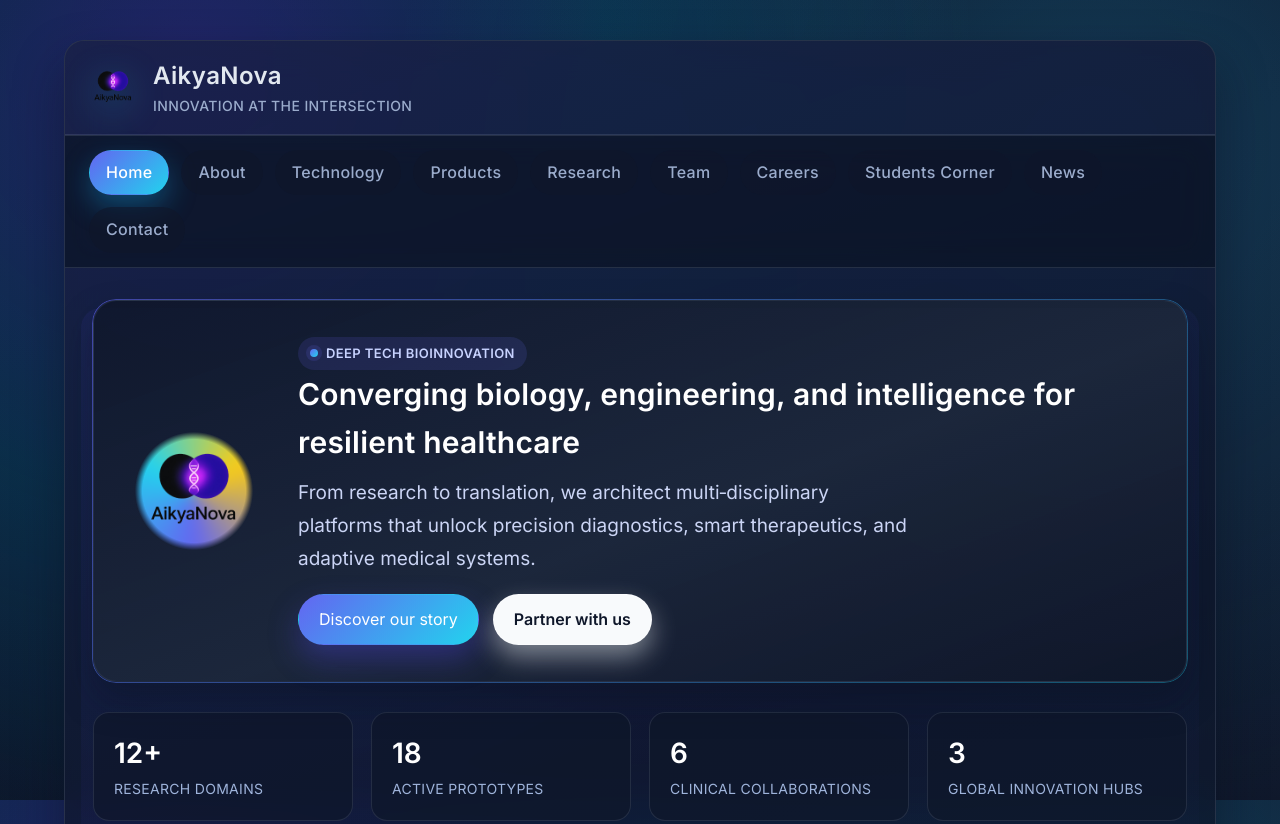
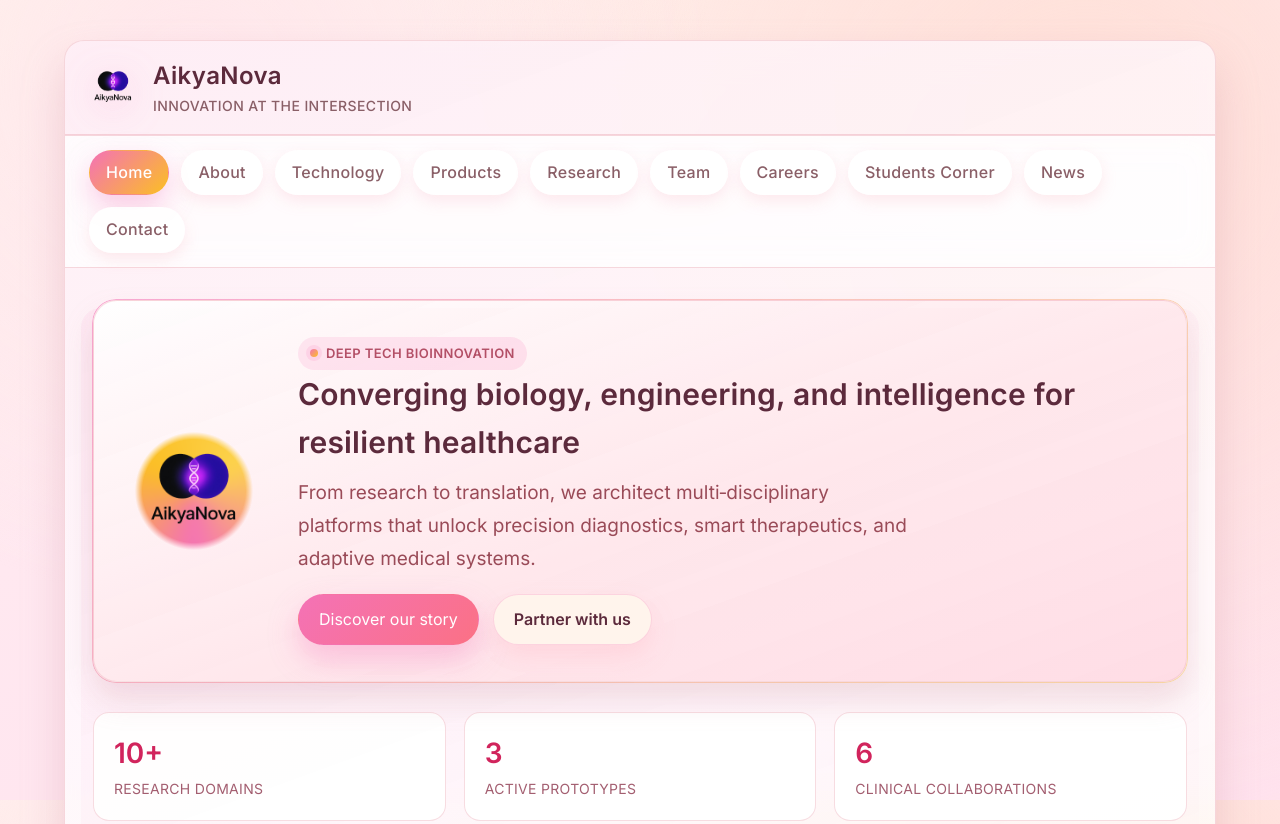
Before and after one commit to ashwindesai94/aikyanova, a plain HTML site: page index.html in a window 1280 px wide. Shown: the top 824 px of the page. Drawn offline with Linux system fonts and the light colour scheme.

Commit message:
color update

```diff
--- a/index.html
+++ b/index.html
@@ -49,10 +49,9 @@
 </section>
 
 <div class="stats">
-<div class="stat"><strong>12+</strong><span>Research domains</span></div>
-<div class="stat"><strong>18</strong><span>Active prototypes</span></div>
+<div class="stat"><strong>10+</strong><span>Research domains</span></div>
+<div class="stat"><strong>3</strong><span>Active prototypes</span></div>
 <div class="stat"><strong>6</strong><span>Clinical collaborations</span></div>
-<div class="stat"><strong>3</strong><span>Global innovation hubs</span></div>
 </div>
 
 <h2>Where convergence becomes impact</h2>
--- a/styles.css
+++ b/styles.css
@@ -1,67 +1,67 @@
 @import url('https://fonts.googleapis.com/css2?family=Inter:wght@400;500;600;700&display=swap');
 
 :root{
-  /* Aurora-inspired professional palette */
-  --bg:#040b1a;                  /* page background */
-  --bg-gradient:radial-gradient(circle at 15% 10%, rgba(79,70,229,.36) 0%, rgba(14,165,233,.18) 32%, transparent 60%),
-                   radial-gradient(circle at 85% 18%, rgba(56,189,248,.22) 0%, transparent 55%),
-                   linear-gradient(160deg, #070f1f 0%, #0b1528 45%, #0f172a 100%);
-  --card:rgba(15,23,42,.82);      /* frosted surface */
-  --card-strong:rgba(30,41,59,.88);
-  --text:#e2e8f0;                 /* primary text */
-  --muted:#9baccc;                /* secondary text */
-  --border:rgba(148,163,184,.18); /* subtle border */
-  --link:#38bdf8;                 /* accent link */
-  --brand:#6366f1;                /* indigo */
-  --brand-2:#22d3ee;              /* bright cyan */
-  --accent:#facc15;               /* golden accent */
-  --shadow:0 24px 50px rgba(8,14,29,.45);
-  --shadow-soft:0 18px 35px rgba(8,14,29,.35);
+  /* Cream + blush palette */
+  --bg:#fff8f1;                  /* page background */
+  --bg-gradient:radial-gradient(circle at 15% 10%, rgba(255,228,236,.8) 0%, transparent 40%),
+                   radial-gradient(circle at 85% 18%, rgba(255,222,212,.9) 0%, transparent 55%),
+                   linear-gradient(160deg, #fff5eb 0%, #ffe8f0 45%, #ffe2ee 100%);
+  --card:rgba(255,255,255,.82);      /* frosted surface */
+  --card-strong:rgba(255,255,255,.92);
+  --text:#5c2a3c;                 /* primary text */
+  --muted:#8a5f67;                /* secondary text */
+  --border:rgba(235,168,179,.45); /* subtle border */
+  --link:#d55672;                 /* accent link */
+  --brand:#f472b6;                /* blush */
+  --brand-2:#fbbf24;              /* warm gold */
+  --accent:#fcd34d;               /* golden accent */
+  --shadow:0 24px 40px rgba(210,150,162,.35);
+  --shadow-soft:0 18px 30px rgba(210,150,162,.28);
 }
 *{box-sizing:border-box}
 html,body{height:100%}
 body{margin:0;font-family:"Inter",-apple-system,BlinkMacSystemFont,"Segoe UI",Roboto,Helvetica,Arial,sans-serif;background:var(--bg);background-image:var(--bg-gradient);color:var(--text);line-height:1.6}
 .container{width:min(1200px,100%);margin:40px auto;padding:0 24px;min-height:calc(100vh - 80px);display:flex;flex-direction:column;align-items:stretch}
-.box{position:relative;flex:1;display:flex;flex-direction:column;background:var(--card);border:1px solid var(--border);border-radius:20px;box-shadow:var(--shadow);overflow:hidden;backdrop-filter:saturate(140%) blur(18px)}
-.box::before{content:"";position:absolute;inset:0;background:linear-gradient(160deg, rgba(99,102,241,.18) 0%, transparent 40%, rgba(34,211,238,.12) 100%);opacity:.65;pointer-events:none}
+.box{position:relative;flex:1;display:flex;flex-direction:column;background:var(--card);border:1px solid var(--border);border-radius:20px;box-shadow:var(--shadow);overflow:hidden;backdrop-filter:saturate(180%) blur(18px)}
+.box::before{content:"";position:absolute;inset:0;background:linear-gradient(160deg, rgba(244,114,182,.15) 0%, transparent 40%, rgba(251,191,36,.14) 100%);opacity:.65;pointer-events:none}
 .header,.footer{position:relative;padding:16px 24px;border-bottom:1px solid var(--border)}
 .footer{border-top:1px solid var(--border);border-bottom:none;color:var(--muted);font-size:13px;display:flex;justify-content:center;align-items:center;flex-wrap:wrap;gap:12px;text-align:center;padding:18px 24px}
 .footer-copy{white-space:nowrap}
 .brand{display:flex;align-items:center;gap:16px}
-.brand img{width:48px;height:48px;filter:drop-shadow(0 10px 18px rgba(34,211,238,.28))}
+.brand img{width:48px;height:48px;filter:drop-shadow(0 10px 18px rgba(244,114,182,.28))}
 .brand h1{font-size:24px;margin:0;font-weight:600;letter-spacing:.4px}
 .tag{color:var(--muted);font-size:14px;font-weight:500;letter-spacing:.4px;text-transform:uppercase}
 
 /* Top nav */
-nav{position:relative;display:flex;flex-wrap:wrap;gap:12px;padding:14px 24px;border-top:1px solid var(--border);border-bottom:1px solid var(--border);background:rgba(10,20,38,.65);backdrop-filter:blur(16px)}
-nav a{padding:9px 16px;border:1px solid transparent;border-radius:999px;text-decoration:none;color:var(--muted);background:rgba(15,23,42,.6);transition:.25s ease;font-weight:500;letter-spacing:.3px}
-nav a:hover{color:#fff;border-color:rgba(99,102,241,.6);box-shadow:0 10px 20px rgba(15,23,42,.5);transform:translateY(-2px)}
-nav a.active{color:#fff;background:linear-gradient(135deg, var(--brand), var(--brand-2));border-color:transparent;box-shadow:0 12px 28px rgba(14,165,233,.35)}
+nav{position:relative;display:flex;flex-wrap:wrap;gap:12px;padding:14px 24px;border-top:1px solid var(--border);border-bottom:1px solid var(--border);background:rgba(255,255,255,.7);backdrop-filter:blur(16px)}
+nav a{padding:9px 16px;border:1px solid transparent;border-radius:999px;text-decoration:none;color:var(--muted);background:rgba(255,255,255,.9);transition:.25s ease;font-weight:500;letter-spacing:.3px;box-shadow:0 6px 16px rgba(244,148,166,.2)}
+nav a:hover{color:var(--text);border-color:rgba(244,114,182,.4);box-shadow:0 10px 22px rgba(244,148,166,.35);transform:translateY(-2px)}
+nav a.active{color:#fff;background:linear-gradient(135deg, var(--brand), var(--brand-2));border-color:transparent;box-shadow:0 12px 28px rgba(244,114,182,.35)}
 
 .main{position:relative;flex:1 1 auto;padding:32px 28px 36px;z-index:1}
-.main::before{content:"";position:absolute;inset:40px 16px 0;border-radius:20px;background:linear-gradient(160deg, rgba(79,70,229,.15) 0%, transparent 55%, rgba(250,204,21,.08) 100%);opacity:.6;pointer-events:none;z-index:-1}
+.main::before{content:"";position:absolute;inset:40px 16px 0;border-radius:20px;background:linear-gradient(160deg, rgba(244,114,182,.12) 0%, transparent 55%, rgba(251,191,36,.12) 100%);opacity:.6;pointer-events:none;z-index:-1}
 h2{font-size:26px;margin:18px 0 10px;font-weight:600;letter-spacing:.2px}
 h3{font-size:20px;margin:16px 0 6px;font-weight:600}
 p{color:var(--muted);line-height:1.75;font-size:16px}
 a{color:var(--link)}
-.lead{font-size:19px;color:#cbd5f5;max-width:620px}
+.lead{font-size:19px;color:#9a4b58;max-width:620px}
 .main ul{margin:0 0 22px 22px;padding:0 0 0 12px;color:var(--muted);font-size:16px;line-height:1.7}
 .main ul li{margin-bottom:10px}
 
 /* Hero (home) */
-.hero{position:relative;display:grid;grid-template-columns:140px 1fr;gap:28px;align-items:center;padding:36px;border:1px solid rgba(148,163,184,.12);border-radius:24px;background:linear-gradient(160deg, rgba(15,23,42,.9) 0%, rgba(30,41,59,.82) 55%, rgba(15,23,42,.95) 100%);
+.hero{position:relative;display:grid;grid-template-columns:140px 1fr;gap:28px;align-items:center;padding:36px;border:1px solid rgba(235,168,179,.35);border-radius:24px;background:linear-gradient(160deg, rgba(255,255,255,.95) 0%, rgba(255,230,235,.9) 55%, rgba(255,219,228,.95) 100%);
  box-shadow:var(--shadow-soft)}
-.hero::after{content:"";position:absolute;inset:-2px;border-radius:inherit;padding:1px;background:linear-gradient(135deg, rgba(99,102,241,.8), rgba(34,211,238,.5));-webkit-mask:linear-gradient(#000,#000) content-box,linear-gradient(#000,#000);-webkit-mask-composite:xor;mask-composite:exclude;opacity:.7}
+.hero::after{content:"";position:absolute;inset:-2px;border-radius:inherit;padding:1px;background:linear-gradient(135deg, rgba(244,114,182,.8), rgba(251,191,36,.5));-webkit-mask:linear-gradient(#000,#000) content-box,linear-gradient(#000,#000);-webkit-mask-composite:xor;mask-composite:exclude;opacity:.7}
 .hero .logo-wrap{position:relative;width:128px;height:128px;display:grid;place-items:center}
 /* animated halo behind PNG */
 .hero .logo-wrap::before{content:"";position:absolute;inset:-12px;-webkit-mask:radial-gradient(circle at center, #000 48%, transparent 55%);mask:radial-gradient(circle at center, #000 48%, transparent 55%);background:conic-gradient(from 0deg, var(--brand), var(--brand-2), var(--accent), var(--brand));filter:blur(8px);animation:spin 10s linear infinite}
 .hero .logo{width:110px;height:110px;display:block;animation:float 6s ease-in-out infinite}
-.hero h2{margin:0 0 10px;font-size:30px;font-weight:600;color:#fff}
+.hero h2{margin:0 0 10px;font-size:30px;font-weight:600;color:var(--text)}
 .hero p{margin:0}
 .cta{margin-top:18px;display:flex;gap:14px;flex-wrap:wrap}
-.button{display:inline-flex;align-items:center;gap:10px;padding:12px 20px;border-radius:999px;border:1px solid transparent;text-decoration:none;color:#fff;background:linear-gradient(135deg, var(--brand), var(--brand-2));box-shadow:0 14px 30px rgba(79,70,229,.35);transition:.25s}
-.button:hover{transform:translateY(-3px);box-shadow:0 18px 36px rgba(79,70,229,.45)}
-.button.secondary{color:#0f172a;background:#f8fafc;font-weight:600;box-shadow:0 12px 26px rgba(248,250,252,.45);border:1px solid rgba(255,255,255,.4)}
+.button{display:inline-flex;align-items:center;gap:10px;padding:12px 20px;border-radius:999px;border:1px solid transparent;text-decoration:none;color:#fff;background:linear-gradient(135deg, var(--brand), #fb7185);box-shadow:0 14px 30px rgba(244,114,182,.35);transition:.25s}
+.button:hover{transform:translateY(-3px);box-shadow:0 18px 36px rgba(244,114,182,.45)}
+.button.secondary{color:var(--text);background:#fff4ec;font-weight:600;box-shadow:0 12px 26px rgba(255,193,204,.45);border:1px solid rgba(244,114,182,.25)}
 
 /* Logo motion */
 @keyframes float{0%,100%{transform:translateY(0)}50%{transform:translateY(-6px)}}
@@ -69,35 +69,35 @@ a{color:var(--link)}
 
 /* Footer tiny links */
 .footer a{color:var(--link);font-weight:500;text-decoration:none}
-.footer a:hover{color:#fff}
+.footer a:hover{color:var(--text)}
 
 /* Highlight cards */
 .feature-grid{margin:36px 0 8px;display:grid;grid-template-columns:repeat(auto-fit,minmax(240px,1fr));gap:20px}
-.feature-card{position:relative;padding:22px;border-radius:18px;background:var(--card-strong);border:1px solid rgba(148,163,184,.16);box-shadow:var(--shadow-soft);overflow:hidden;transition:transform .25s ease, border-color .25s ease}
-.feature-card::after{content:"";position:absolute;inset:0;background:linear-gradient(140deg, rgba(99,102,241,.16), transparent 45%, rgba(250,204,21,.15));opacity:.85;pointer-events:none}
-.feature-card h3{margin:0 0 6px;color:#fff;font-size:19px}
-.feature-card p{margin:0;color:#afbee3;font-size:15px}
-.feature-card:hover{transform:translateY(-6px);border-color:rgba(56,189,248,.5)}
+.feature-card{position:relative;padding:22px;border-radius:18px;background:var(--card-strong);border:1px solid rgba(235,168,179,.35);box-shadow:var(--shadow-soft);overflow:hidden;transition:transform .25s ease, border-color .25s ease}
+.feature-card::after{content:"";position:absolute;inset:0;background:linear-gradient(140deg, rgba(244,114,182,.12), transparent 45%, rgba(251,191,36,.12));opacity:.85;pointer-events:none}
+.feature-card h3{margin:0 0 6px;color:var(--text);font-size:19px}
+.feature-card p{margin:0;color:#a05a65;font-size:15px}
+.feature-card:hover{transform:translateY(-6px);border-color:rgba(244,114,182,.55)}
 
 /* Inline badge */
-.inline-badge{display:inline-flex;align-items:center;gap:8px;padding:6px 12px;border-radius:999px;background:rgba(99,102,241,.15);color:#c7d2fe;font-size:13px;font-weight:600;text-transform:uppercase;letter-spacing:.4px}
-.inline-badge span{display:inline-block;width:8px;height:8px;border-radius:50%;background:linear-gradient(135deg, var(--brand), var(--brand-2));box-shadow:0 0 0 4px rgba(99,102,241,.15)}
+.inline-badge{display:inline-flex;align-items:center;gap:8px;padding:6px 12px;border-radius:999px;background:rgba(244,114,182,.15);color:#b34f66;font-size:13px;font-weight:600;text-transform:uppercase;letter-spacing:.4px}
+.inline-badge span{display:inline-block;width:8px;height:8px;border-radius:50%;background:linear-gradient(135deg, var(--brand), var(--brand-2));box-shadow:0 0 0 4px rgba(244,114,182,.15)}
 
 /* Stat bar */
 .stats{margin:30px 0;display:flex;flex-wrap:wrap;gap:18px}
-.stat{flex:1 1 180px;padding:18px 20px;border-radius:16px;background:rgba(15,23,42,.7);border:1px solid rgba(148,163,184,.16)}
-.stat strong{display:block;font-size:28px;font-weight:600;color:#fff}
-.stat span{color:#9fb4db;font-size:14px;letter-spacing:.3px;text-transform:uppercase}
+.stat{flex:1 1 180px;padding:18px 20px;border-radius:16px;background:rgba(255,255,255,.9);border:1px solid rgba(235,168,179,.4)}
+.stat strong{display:block;font-size:28px;font-weight:600;color:#d1245c}
+.stat span{color:#a35e70;font-size:14px;letter-spacing:.3px;text-transform:uppercase}
 
 /* Collaboration grid */
 .partner-grid{margin:34px 0 12px;display:grid;grid-template-columns:repeat(auto-fit,minmax(260px,1fr));gap:22px}
-.partner-card{position:relative;padding:24px;border-radius:20px;background:rgba(17,24,39,.82);border:1px solid rgba(99,102,241,.25);box-shadow:0 16px 34px rgba(8,14,29,.4);overflow:hidden;transition:transform .25s ease, border-color .25s ease}
-.partner-card::before{content:"";position:absolute;inset:-1px;border-radius:inherit;padding:1px;background:linear-gradient(135deg, rgba(34,211,238,.45), rgba(99,102,241,.55), rgba(250,204,21,.35));-webkit-mask:linear-gradient(#000,#000) content-box,linear-gradient(#000,#000);-webkit-mask-composite:xor;mask-composite:exclude;opacity:.75;pointer-events:none;transition:opacity .25s ease}
-.partner-card h3{margin:0 0 10px;font-size:20px;color:#fff;font-weight:600}
-.partner-card p{margin:0 0 14px;color:#c4d2f6;min-height:72px}
+.partner-card{position:relative;padding:24px;border-radius:20px;background:rgba(255,255,255,.9);border:1px solid rgba(235,168,179,.4);box-shadow:0 16px 34px rgba(210,150,162,.35);overflow:hidden;transition:transform .25s ease, border-color .25s ease}
+.partner-card::before{content:"";position:absolute;inset:-1px;border-radius:inherit;padding:1px;background:linear-gradient(135deg, rgba(244,114,182,.45), rgba(251,191,36,.45), rgba(252,211,77,.4));-webkit-mask:linear-gradient(#000,#000) content-box,linear-gradient(#000,#000);-webkit-mask-composite:xor;mask-composite:exclude;opacity:.75;pointer-events:none;transition:opacity .25s ease}
+.partner-card h3{margin:0 0 10px;font-size:20px;color:var(--text);font-weight:600}
+.partner-card p{margin:0 0 14px;color:#9f5e6c;min-height:72px}
 .partner-card .tag-list{margin:0;padding:0;list-style:none;display:flex;flex-wrap:wrap;gap:10px}
-.partner-card .tag-list li{padding:6px 12px;border-radius:999px;background:rgba(99,102,241,.22);color:#dbe2ff;font-size:13px;font-weight:600;letter-spacing:.3px;text-transform:uppercase}
-.partner-card:hover{transform:translateY(-6px);border-color:rgba(250,204,21,.75)}
+.partner-card .tag-list li{padding:6px 12px;border-radius:999px;background:rgba(244,114,182,.15);color:#c25069;font-size:13px;font-weight:600;letter-spacing:.3px;text-transform:uppercase}
+.partner-card:hover{transform:translateY(-6px);border-color:rgba(244,114,182,.75)}
 .partner-card:hover::before{opacity:1}
 
 /* Responsive */
```
